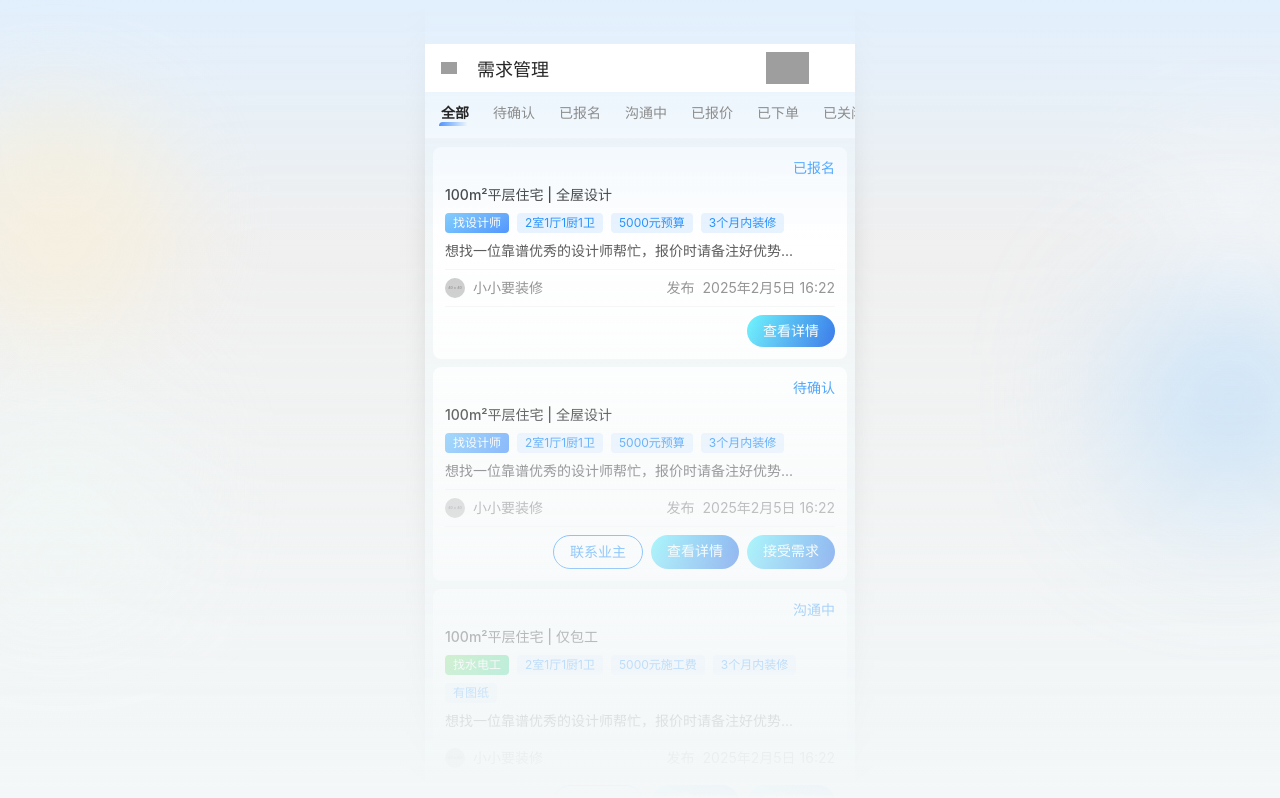
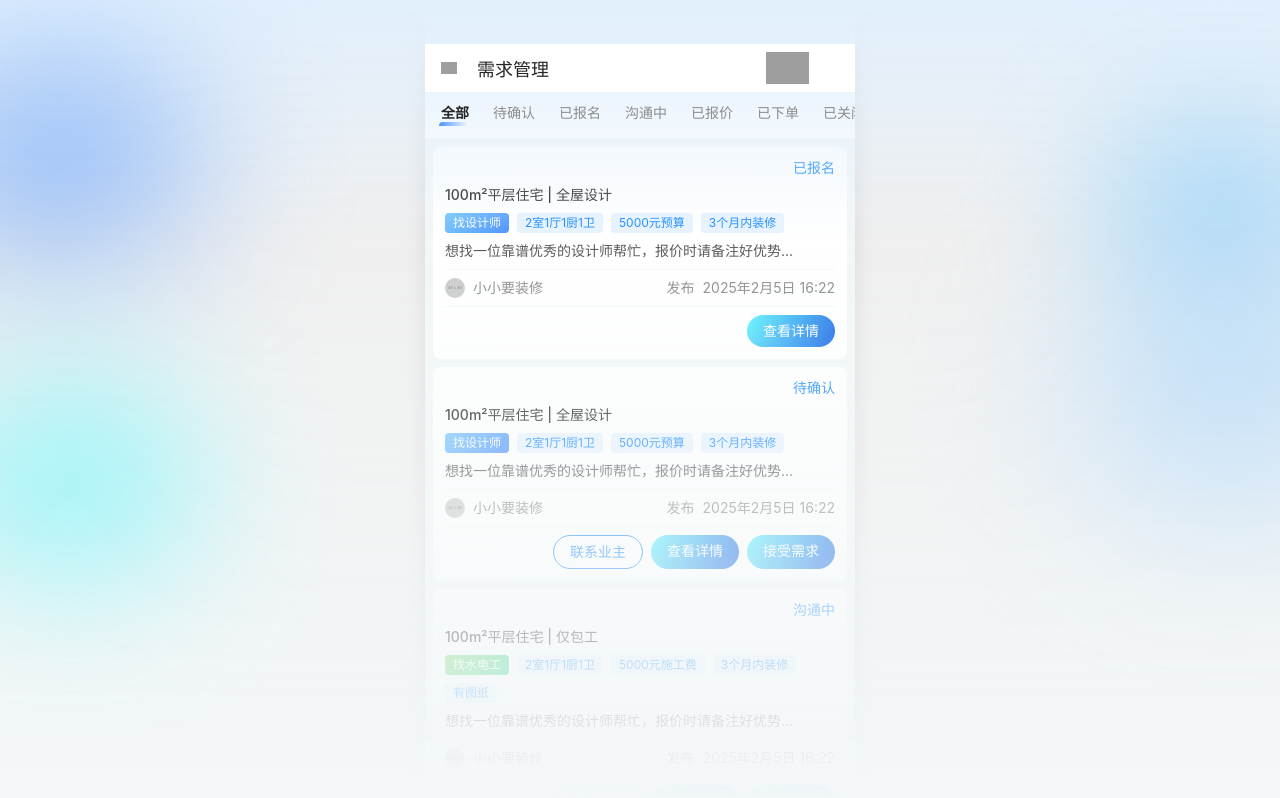
Before and after one commit to crowI9/fabu, a Vue app: page /demand-manage in a window 1280 px wide. Shown: the top 798 px of the page. Built offline with nearby package versions, Linux system fonts and the light colour scheme; grey boxes are pictures that could not be loaded.

Commit message:
修复DemandManage文件并更新背景为蓝色椭圆色块

```diff
--- a/src/views/DemandManage.vue
+++ b/src/views/DemandManage.vue
@@ -361,7 +361,7 @@ const viewOrder = (item) => {
   padding-bottom: 20px;
 }
 
-/* 渐变背景装饰 - 覆盖整个页面 */
+/* 蓝色椭圆色块背景 */
 .gradient-bg {
   position: fixed;
   top: 0;
@@ -382,39 +382,39 @@ const viewOrder = (item) => {
 }
 
 .circle-1 {
-  width: 236px;
-  height: 236px;
-  left: -60px;
-  top: 100px;
-  background: #F9EFD7;
-  filter: blur(46px);
+  width: 280px;
+  height: 200px;
+  left: -80px;
+  top: 60px;
+  background: #4E94FC;
+  filter: blur(80px);
 }
 
 .circle-2 {
-  width: 160px;
-  height: 160px;
-  right: -40px;
-  top: 160px;
-  background: white;
-  filter: blur(60px);
+  width: 240px;
+  height: 180px;
+  right: -60px;
+  top: 120px;
+  background: #78C9FD;
+  filter: blur(70px);
 }
 
 .circle-3 {
-  width: 200px;
-  height: 200px;
-  right: -50px;
-  top: 300px;
+  width: 300px;
+  height: 220px;
+  right: -100px;
+  top: 280px;
   background: #9AD0FF;
-  filter: blur(80px);
+  filter: blur(90px);
 }
 
 .circle-4 {
-  width: 180px;
-  height: 180px;
-  left: -30px;
-  top: 400px;
-  background: #EFFCF8;
-  filter: blur(70px);
+  width: 260px;
+  height: 200px;
+  left: -60px;
+  top: 380px;
+  background: #5BF7FE;
+  filter: blur(75px);
 }
 
 /* 顶部导航栏 */
```
